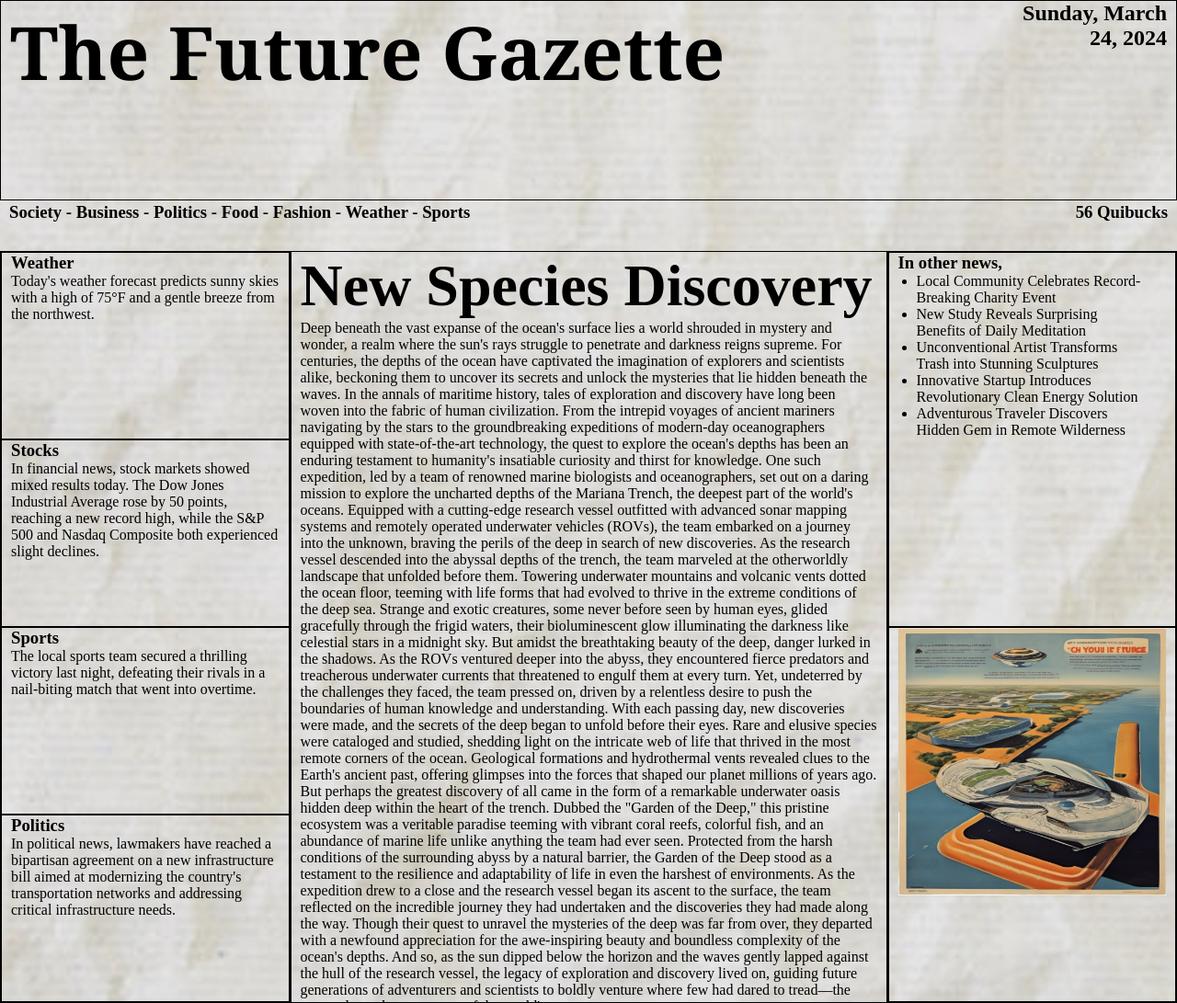
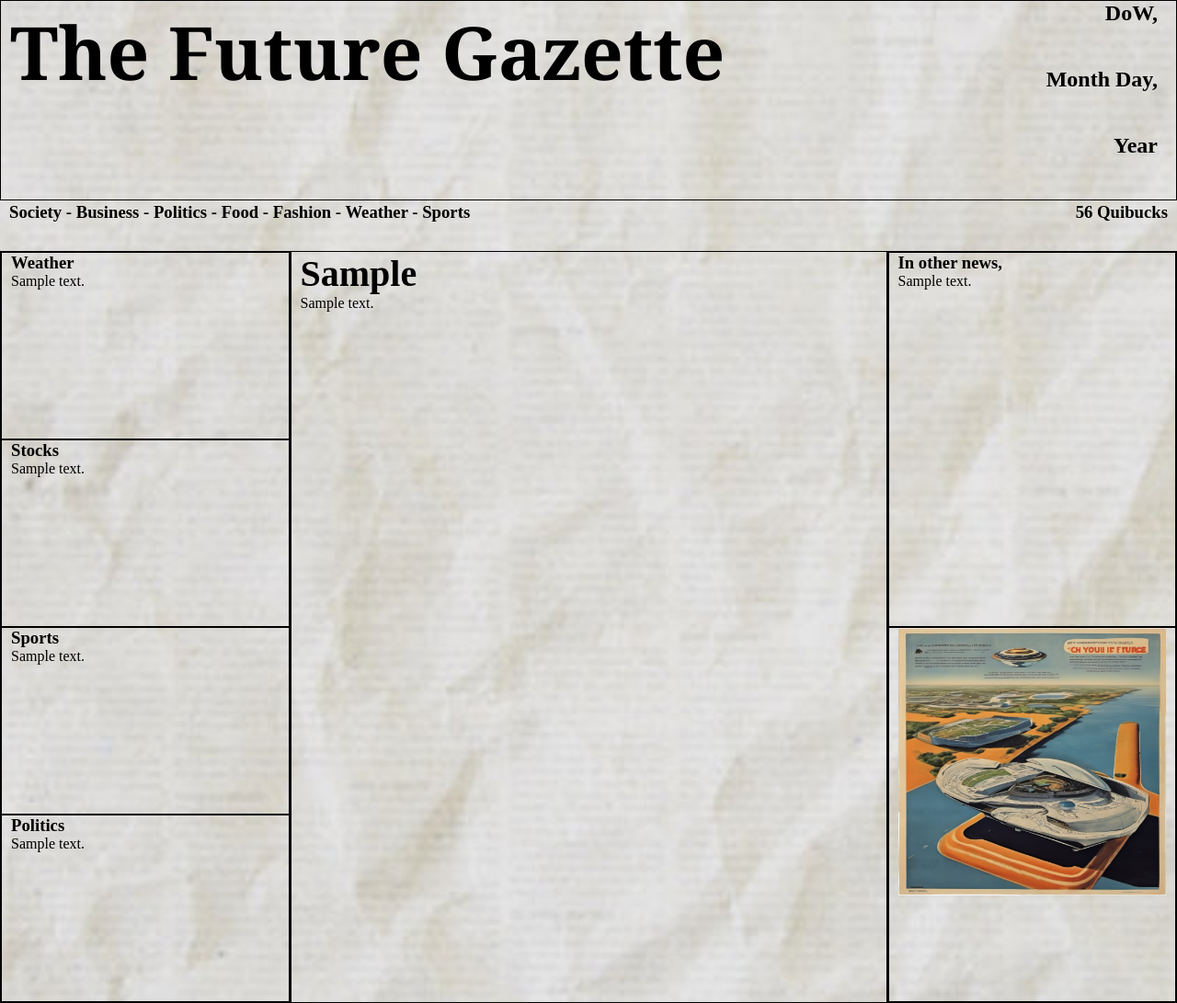
Before and after one commit to jtrichWM/futureGazette, a Flask app: template templates/index.html in a window 1280 px wide. Shown: the whole page at 92% size. Run offline with Flask 3, Linux system fonts and the light colour scheme; the template is opened without the code that fills it: most values are stand-ins (such as "Sample title", 1, 10 or a date in 2020).

Commit message:
Implemented AI text generation without user input
Text generation works with a working OpenAI api key in a .env file in the same directory as app.py.

```diff
--- a/app.py
+++ b/app.py
@@ -1,10 +1,166 @@
 from flask import Flask, render_template
+from openai import OpenAI
 
 app = Flask(__name__)
+client = OpenAI()
 
 @app.route('/')
 def index():
-    return render_template('index.html')
+    #Generate content for each section
+    headline = generate_main_headline(50)
+
+    weather_content = generate_weather(125)
+    stocks_content = generate_stocks(125)
+    sports_content = generate_sports(125)
+    politics_content = generate_politics(125)
+    main_story_body = generate_main_story(headline, 1900) #, main_story_body
+    other_news_content = generate_other_news(300)
+
+    # Render HTML template with generated content
+    return render_template('index.html', weather_content=weather_content, stocks_content=stocks_content,
+                           sports_content=sports_content, politics_content=politics_content,
+                           main_story_headline=headline, main_story_body=main_story_body,
+                           other_news_content=other_news_content) #, maind_story_body=main_story_body
+
+def generate_weather(max_characters):
+    # Call OpenAI API to generate content for the specified topic with the specified character limit
+    completion = client.chat.completions.create(
+        model="gpt-3.5-turbo",
+        messages=[
+            {"role": "system", "content": "You are writing the body of the weather section for a funny, spoofy newspaper in the future."},
+            {"role": "user", "content": "User: "},
+            {"role": "system", "content": "Please write the body of the weather section, exaggerating the temperatures and conditions to make them seem outlandish. Make it short, concise, and limit it to about 30 words. Also there is no need for an intro."},
+        ],
+        max_tokens=max_characters
+    )
+    generated_text = completion.choices[0].message.content
+
+    # Truncate text if it exceeds the character limit
+    # if len(generated_text) > max_characters:
+    #     generated_text = generated_text[:max_characters] + '@'
+
+    return generated_text
+
+def generate_stocks(max_characters):
+    # Call OpenAI API to generate content for the specified topic with the specified character limit
+    completion = client.chat.completions.create(
+        model="gpt-3.5-turbo",
+        messages=[
+            {"role": "system", "content": "You are writing the body of the stocks section for a funny, spoofy newspaper in the future."},
+            {"role": "user", "content": "User: "},
+            {"role": "system", "content": "Please write the body of the stocks section, exaggerating the economic conditions to make them seem outlandish. Make it short, concise, and limit it to about 30 words. Also there is no need for an intro."},
+        ],
+        max_tokens=max_characters
+    )
+    generated_text = completion.choices[0].message.content
+
+    # Truncate text if it exceeds the character limit
+    # if len(generated_text) > max_characters:
+    #     generated_text = generated_text[:max_characters] + '@'
+
+    return generated_text
+
+def generate_sports(max_characters):
+    # Call OpenAI API to generate content for the specified topic with the specified character limit
+    completion = client.chat.completions.create(
+        model="gpt-3.5-turbo",
+        messages=[
+            {"role": "system", "content": "You are writing the body of the sports section for a funny, spoofy newspaper in the future."},
+            {"role": "user", "content": "User: "},
+            {"role": "system", "content": "Please write the body of the sports section, creating new, outlandish sports that seem crazy and exaggerated. Make it short, concise, and limit it to about 30 words. Also there is no need for an intro."},
+        ],
+        max_tokens=max_characters
+    )
+    generated_text = completion.choices[0].message.content
+
+    # Truncate text if it exceeds the character limit
+    # if len(generated_text) > max_characters:
+    #     generated_text = generated_text[:max_characters] + '@'
+
+    return generated_text
+
+def generate_politics(max_characters):
+    # Call OpenAI API to generate content for the specified topic with the specified character limit
+    completion = client.chat.completions.create(
+        model="gpt-3.5-turbo",
+        messages=[
+            {"role": "system", "content": "You are writing the body of the politics section for a funny, spoofy newspaper in the future."},
+            {"role": "user", "content": "User: "},
+            {"role": "system", "content": "Please write the body of the politics section, providing campaign race updates on fictional candidates. Give the candidates weird names. Make it short, concise, and limit it to about 30 words. Also there is no need for an intro."},
+        ],
+        max_tokens=max_characters
+    )
+    generated_text = completion.choices[0].message.content
+
+    # Truncate text if it exceeds the character limit
+    # if len(generated_text) > max_characters:
+    #     generated_text = generated_text[:max_characters] + '@'
+
+    return generated_text
+
+def generate_main_headline(max_characters):
+    # Call OpenAI API to generate content for the specified topic with the specified character limit
+    completion = client.chat.completions.create(
+        model="gpt-3.5-turbo",
+        messages = [
+            {"role": "system", "content": "You are writing the headline of front-page article for a funny, spoofy newspaper in the future."},
+            {"role": "user", "content": "User: "},  # Placeholder for user input, if any
+            {"role": "system", "content": "Please write the headline for the front-page article, making the focus of the article something ridiculus, and drawing in themes from the fact that it's in the future. Make the headline short and concise."},
+        ],
+        max_tokens=max_characters
+    )
+    generated_text = completion.choices[0].message.content
+
+    #headline, body = generated_text.split('@')
+
+    # Truncate text if it exceeds the character limit
+    # if len(generated_text) > max_characters:
+    #     generated_text = generated_text[:max_characters] + '@'
+
+    #return headline, body
+    return generated_text
+
+def generate_main_story(headline, max_characters):
+    # Call OpenAI API to generate content for the specified topic with the specified character limit
+
+    completion = client.chat.completions.create(
+        model="gpt-3.5-turbo",
+        messages = [
+            {"role": "system", "content": "You are writing the front-page article for a funny, spoofy newspaper in the future."},
+            {"role": "user", "content": "User: "},  # Placeholder for user input, if any
+            {"role": "system", "content": f"Now, please write the body of the front-page article with the headline \"{headline}\", making the article ridiculus and emphasizing that it's in the future. Only write the body of the article, make it short, concise, and limit it to about 250 words. Also there is no need for an intro."},
+        ],
+        max_tokens=max_characters
+    )
+    generated_text = completion.choices[0].message.content
+
+    #headline, body = generated_text.split('@')
+
+    # Truncate text if it exceeds the character limit
+    # if len(generated_text) > max_characters:
+    #     generated_text = generated_text[:max_characters] + '@'
+
+    #return headline, body
+    return generated_text
+
+def generate_other_news(max_characters):
+    # Call OpenAI API to generate content for the specified topic with the specified character limit
+    completion = client.chat.completions.create(
+        model="gpt-3.5-turbo",
+        messages=[
+            {"role": "system", "content": "You are writing the body of the \"In Other News\" headlines section for a funny, spoofy newspaper in the future."},
+            {"role": "user", "content": "User: "},
+            {"role": "system", "content": "Please write the \"In Other News\" headlines section, making the headlines ridiculus, almost clickbait-like, and hilarious. Write 5 headlines and put them in a bulleted list. Make it short, concise, and limit it to about 40 words."},
+        ],
+        max_tokens=max_characters
+    )
+    generated_text = completion.choices[0].message.content
+
+    # Truncate text if it exceeds the character limit
+    # if len(generated_text) > max_characters:
+    #     generated_text = generated_text[:max_characters] + '@'
+
+    return generated_text
 
 if __name__ == '__main__':
     app.run(debug=True)
--- a/templates/index.html
+++ b/templates/index.html
@@ -7,8 +7,7 @@
     <style>
         body, html {
             background-image: url('/static/paper.jpg');
-            background-size: cover; /* Optional: Adjust background size */
-            /* Add more background properties as needed */
+            background-size: cover;
             margin: 0;
             padding: 0;
             height: 100%;
@@ -19,8 +18,8 @@
         }
         .top-section {
             display: flex;
-            height: 20vh; /* Set height to 20% of the viewport height */
-            box-sizing: border-box; /* Ensure padding is included in height calculation */
+            height: 20vh;
+            box-sizing: border-box;
             overflow: hidden;
             padding: 0 10px;
             border: 1px solid #000;
@@ -34,12 +33,20 @@
         }
         .date-section {
             flex: 1;
+            display: flex;
+            flex-direction: column;
+            overflow: hidden;
             text-align: right;
+        }
+        .date-inner-section {
+            padding: 0 10px;
+            flex: 1;
+            margin: 0;
         }
         .themecost-section {
             display: flex;
-            height: 5vh; /* Set height to 80% of the viewport height */
-            box-sizing: border-box; /* Ensure padding is included in height calculation */
+            height: 5vh;
+            box-sizing: border-box;
         }
         .theme-section {
             flex: 6;
@@ -52,8 +59,8 @@
         }
         .vertical-sections {
             display: flex;
-            height: 75vh; /* Set height to 80% of the viewport height */
-            box-sizing: border-box; /* Ensure padding is included in height calculation */
+            height: 75vh;
+            box-sizing: border-box;
         }
         .left-section {
             flex: 1;
@@ -62,7 +69,6 @@
             flex-direction: column;
             overflow: hidden;
         }
-
         .middle-section {
             padding: 0 10px;
             flex: 2;
@@ -70,7 +76,7 @@
             overflow: hidden;
         }
         .middle-section h1 {
-            font-size: 4em;
+            font-size: 2.5em;
         }
         .right-section {
             flex: 1;
@@ -79,12 +85,11 @@
             flex-direction: column;
             overflow: hidden;
         }
-
         .left-inner-section, .right-inner-section {
             padding: 0 10px;
             flex: 1;
             border: 1px solid #000;
-            margin: 0; /* Remove margin to eliminate spacing between inner sections */
+            margin: 0;
         }
         .right-inner-section ul {
             margin: 0;
@@ -102,7 +107,9 @@
             <h1>The Future Gazette</h1>
         </div>
         <div class="date-section">
-            <h2>Sunday, March 24, 2024</h2>
+            <div class="date-inner-section"><h2>DoW,</h2></div>
+            <div class="date-inner-section"><h2>Month Day,</h2></div>
+            <div class="date-inner-section"><h2>Year</h2></div>
         </div>
     </div>
     <div class="themecost-section">
@@ -117,51 +124,36 @@
         <div class="left-section">
             <div class="left-inner-section">
                 <h3>Weather</h3>
-                <p>Today's weather forecast predicts sunny skies with a high of 75°F and a gentle breeze from the northwest.</p>
+                <p>{{ weather_content }}</p>
             </div>
             <div class="left-inner-section">
                 <h3>Stocks</h3>
-                <p>In financial news, stock markets showed mixed results today. The Dow Jones Industrial Average rose by 50 points, reaching a new record high, while the S&P 500 and Nasdaq Composite both experienced slight declines.</p>
+                <p>{{ stocks_content }}</p>
             </div>
             <div class="left-inner-section">
                 <h3>Sports</h3>
-                <p>The local sports team secured a thrilling victory last night, defeating their rivals in a nail-biting match that went into overtime.</p>
+                <p>{{ sports_content }}</p>
             </div>
             <div class="left-inner-section">
                 <h3>Politics</h3>
-                <p>In political news, lawmakers have reached a bipartisan agreement on a new infrastructure bill aimed at modernizing the country's transportation networks and addressing critical infrastructure needs.</p>
+                <p>{{ politics_content }}</p>
             </div>
         </div>
         <div class="middle-section">
-            <h1>New Species Discovery</h1>
-            <p>Deep beneath the vast expanse of the ocean's surface lies a world shrouded in mystery and wonder, a realm where the sun's rays struggle to penetrate and darkness reigns supreme. For centuries, the depths of the ocean have captivated the imagination of explorers and scientists alike, beckoning them to uncover its secrets and unlock the mysteries that lie hidden beneath the waves.
-
-                In the annals of maritime history, tales of exploration and discovery have long been woven into the fabric of human civilization. From the intrepid voyages of ancient mariners navigating by the stars to the groundbreaking expeditions of modern-day oceanographers equipped with state-of-the-art technology, the quest to explore the ocean's depths has been an enduring testament to humanity's insatiable curiosity and thirst for knowledge.
-
-                One such expedition, led by a team of renowned marine biologists and oceanographers, set out on a daring mission to explore the uncharted depths of the Mariana Trench, the deepest part of the world's oceans. Equipped with a cutting-edge research vessel outfitted with advanced sonar mapping systems and remotely operated underwater vehicles (ROVs), the team embarked on a journey into the unknown, braving the perils of the deep in search of new discoveries.
-
-                As the research vessel descended into the abyssal depths of the trench, the team marveled at the otherworldly landscape that unfolded before them. Towering underwater mountains and volcanic vents dotted the ocean floor, teeming with life forms that had evolved to thrive in the extreme conditions of the deep sea. Strange and exotic creatures, some never before seen by human eyes, glided gracefully through the frigid waters, their bioluminescent glow illuminating the darkness like celestial stars in a midnight sky.
-
-                But amidst the breathtaking beauty of the deep, danger lurked in the shadows. As the ROVs ventured deeper into the abyss, they encountered fierce predators and treacherous underwater currents that threatened to engulf them at every turn. Yet, undeterred by the challenges they faced, the team pressed on, driven by a relentless desire to push the boundaries of human knowledge and understanding.
-
-                With each passing day, new discoveries were made, and the secrets of the deep began to unfold before their eyes. Rare and elusive species were cataloged and studied, shedding light on the intricate web of life that thrived in the most remote corners of the ocean. Geological formations and hydrothermal vents revealed clues to the Earth's ancient past, offering glimpses into the forces that shaped our planet millions of years ago.
-
-                But perhaps the greatest discovery of all came in the form of a remarkable underwater oasis hidden deep within the heart of the trench. Dubbed the "Garden of the Deep," this pristine ecosystem was a veritable paradise teeming with vibrant coral reefs, colorful fish, and an abundance of marine life unlike anything the team had ever seen. Protected from the harsh conditions of the surrounding abyss by a natural barrier, the Garden of the Deep stood as a testament to the resilience and adaptability of life in even the harshest of environments.
-
-                As the expedition drew to a close and the research vessel began its ascent to the surface, the team reflected on the incredible journey they had undertaken and the discoveries they had made along the way. Though their quest to unravel the mysteries of the deep was far from over, they departed with a newfound appreciation for the awe-inspiring beauty and boundless complexity of the ocean's depths.
-
-                And so, as the sun dipped below the horizon and the waves gently lapped against the hull of the research vessel, the legacy of exploration and discovery lived on, guiding future generations of adventurers and scientists to boldly venture where few had dared to tread—the vast and wondrous expanse of the world's oceans.</p>
+            <h1>{{ main_story_headline }}</h1>
+            <p>{{ main_story_body }}</p>
         </div>
         <div class="right-section">
             <div class="right-inner-section">
                 <h3>In other news, <br></h3>
-                <ul>
-                    <li>Local Community Celebrates Record-Breaking Charity Event</li>
+                <p>{{ other_news_content }}</p>
+                <!-- <ul>
+                    <li>{{ other_news_content }}</li>
                     <li>New Study Reveals Surprising Benefits of Daily Meditation</li>
                     <li>Unconventional Artist Transforms Trash into Stunning Sculptures</li>
                     <li>Innovative Startup Introduces Revolutionary Clean Energy Solution</li>
                     <li>Adventurous Traveler Discovers Hidden Gem in Remote Wilderness</li>
-                </ul>
+                </ul> -->
             </div>
             <div class="right-inner-section">
                 <img src="\static\advert.jpg" class="full-width">
```
